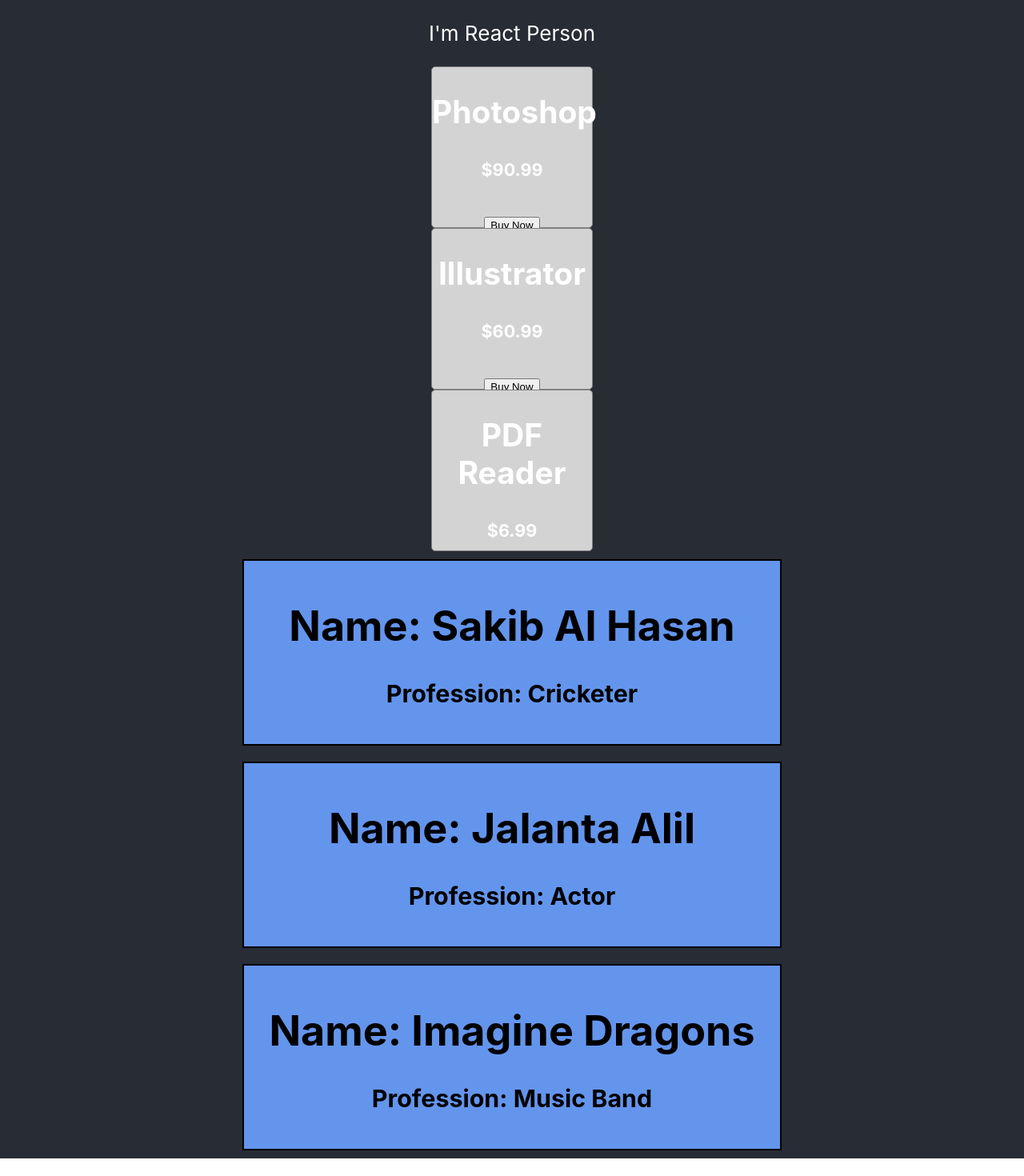
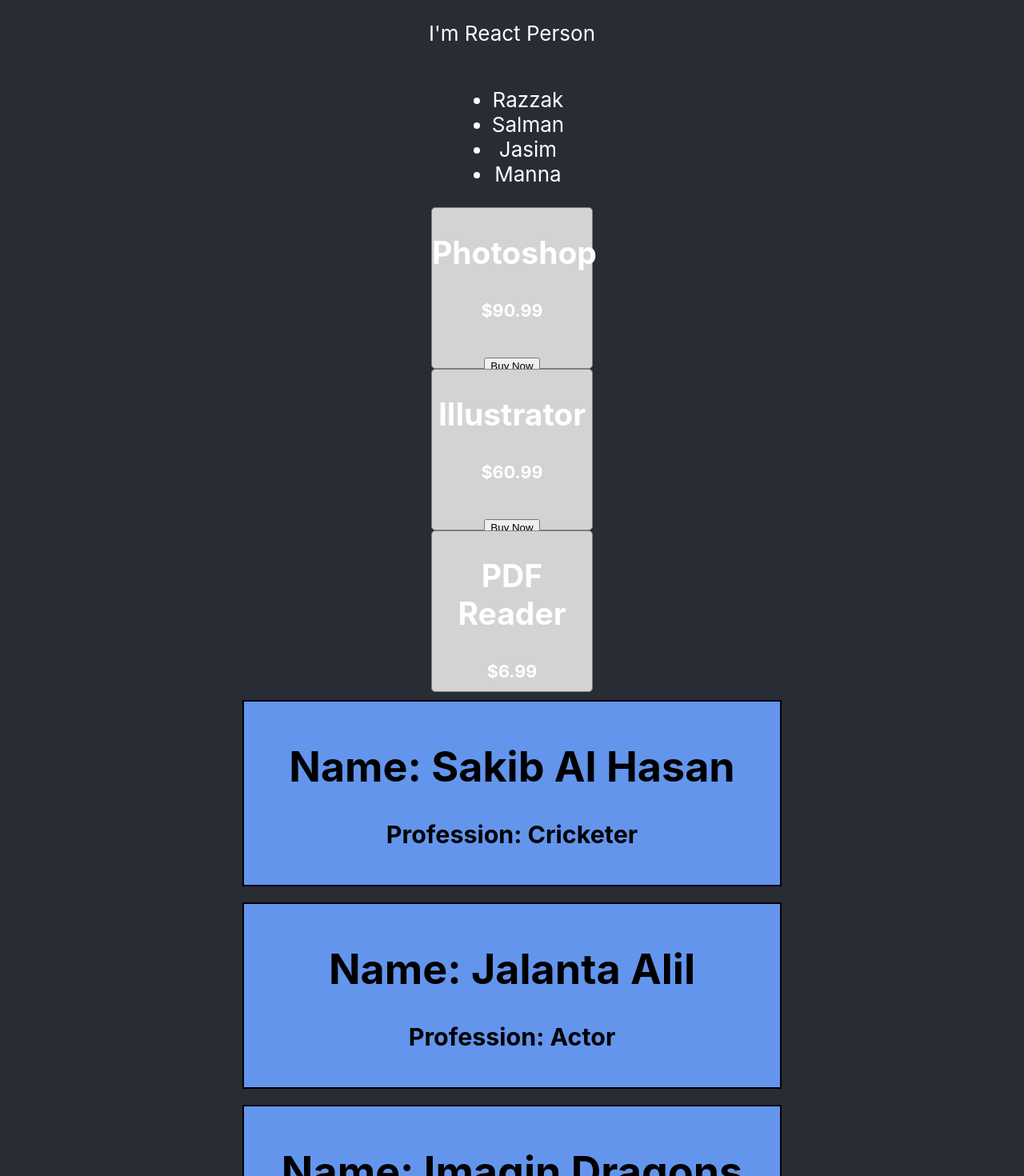
Before and after one commit to nuray-alam/core-concepts, a React (Create React App) app: page / in a window 1280 px wide. Shown: the top 1470 px of the page at 80% size. Before the commit the page ends 1448 px from the top, so only its background shows below. Built offline with nearby package versions, Linux system fonts and the light colour scheme.

Commit message:
Create multiple components from an array of objects practice done

```diff
--- a/src/App.js
+++ b/src/App.js
@@ -2,6 +2,8 @@ import logo from './logo.svg';
 import './App.css';
 
 function App() {
+
+  const nayoks = ["Razzak", 'Salman', 'Jasim', 'Manna'];
 
   const products = [
     { name: "Photoshop", price: "$90.99" },
@@ -9,17 +11,37 @@ function App() {
     { name: "PDF Reader", price: "$6.99" }
   ];
 
+  const persons = [
+    {name: "Sakib Al Hasan", profession: "Cricketer"},
+    {name: 'Jalanta Alil', profession: 'Actor'},
+    {name: 'Imagin Dragons', profession: 'Music Band'}
+  ]
+
   return (
     <div className="App">
       <header className="App-header">
         {/* <img src={logo} className="App-logo" alt="logo" /> */}
         <p>I'm React Person</p>
-        <Product product={products[0]}></Product>
+        <ul>
+          {
+            nayoks.map(nayok => <li>{nayok}</li>)
+          }
+        </ul>
+
+        {
+          products.map(product => <Product product = {product}></Product>)
+        }
+
+        {
+          persons.map(person => <Person person = {person}></Person>)
+        }
+
+        {/* <Product product={products[0]}></Product>
         <Product product = {products[1]}></Product>
-        <Product product = {products[2]}></Product>
-        <Person name="Sakib Al Hasan" profession="Cricketer"></Person>
+        <Product product = {products[2]}></Product> */}
+        {/* <Person name="Sakib Al Hasan" profession="Cricketer"></Person>
         <Person name="Jalanta Alil" profession="Actor"></Person>
-        <Person name="Imagine Dragons" profession="Music Band"></Person>
+        <Person name="Imagine Dragons" profession="Music Band"></Person> */}
       </header>
     </div>
   );
@@ -34,10 +56,11 @@ function Person(props) {
     backgroundColor: "#6495ed",
     color: "black"
   }
+  const {name, profession} = props.person;
   return (
     <div style={personStyle}>
-      <h1>Name: {props.name}</h1>
-      <h3>Profession: {props.profession}</h3>
+      <h1>Name: {name}</h1>
+      <h3>Profession: {profession}</h3>
     </div>
   )
 }
```
